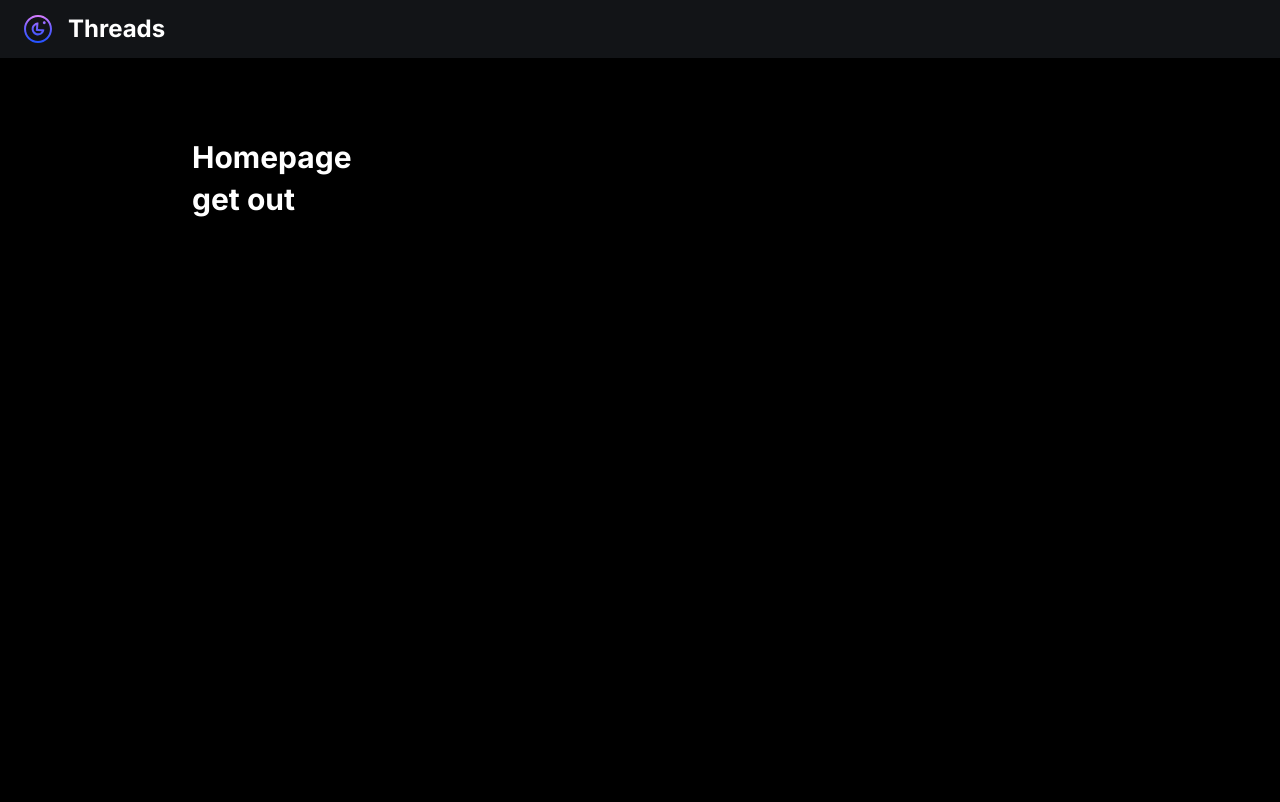
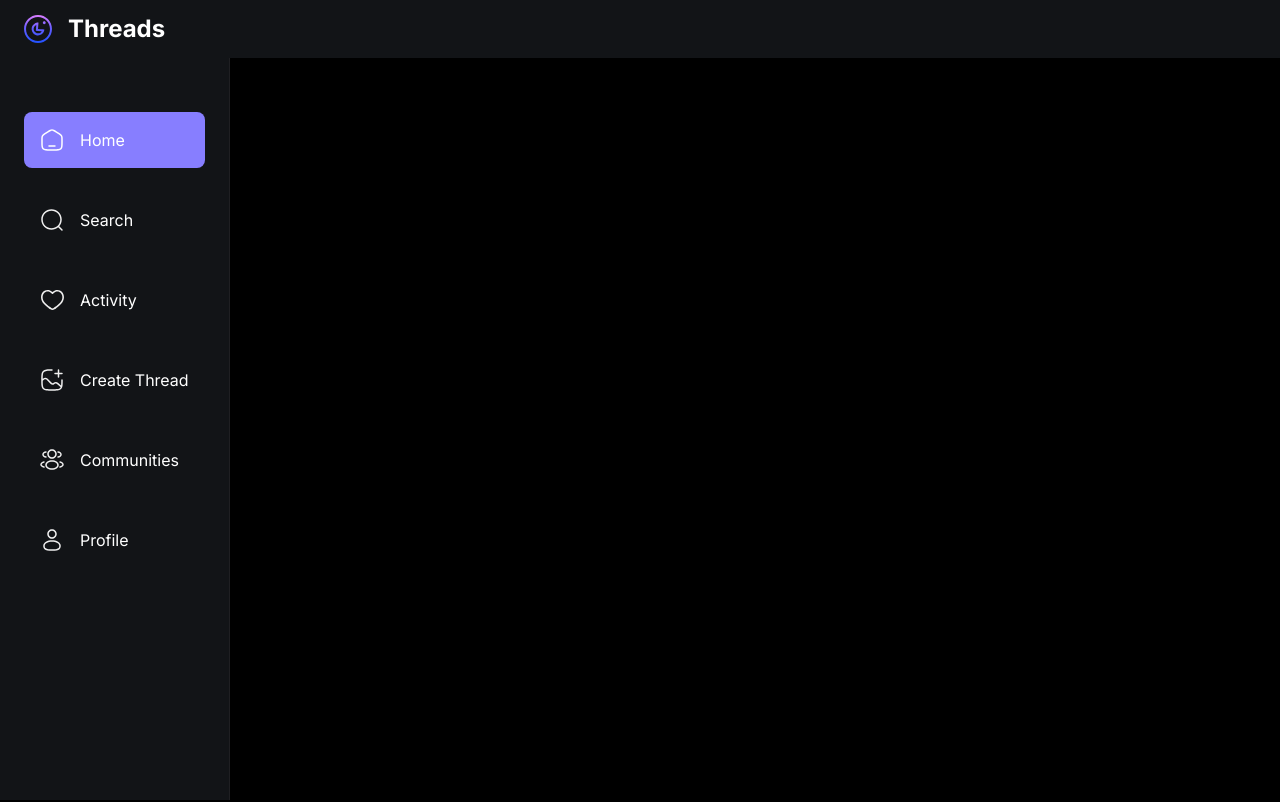
Before and after one commit to kmfiguerrez/threads-clone, a Next.js app: page / in a window 1280 px wide. Shown: the top 802 px of the page. Built offline with nearby package versions, Linux system fonts and the light colour scheme; no server answers.

Commit message:
Finish left side bar and make constant dir

```diff
--- a/src/components/shared/LeftSideBar.tsx
+++ b/src/components/shared/LeftSideBar.tsx
@@ -1,8 +1,66 @@
+'use client'
 
+import { sidebarLinks } from "@/constants"
+import Link from "next/link"
+import Image from 'next/image'
+import { usePathname, useRouter } from 'next/navigation'
+import { SignOutButton, SignedIn } from "@clerk/nextjs"
 
 const LeftSideBar = () => {
+  const router = useRouter()
+  const pathname = usePathname()
+
   return (
-    <div>LeftSideBar</div>
+    <section className="custom-scrollbar leftsidebar">
+      <div className="flex w-full flex-1 flex-col gap-6 px-6">
+        {
+          sidebarLinks.map((link) => {
+            // To Check the active link.
+            const isActive = (
+              pathname.includes(link.route) &&
+              link.route.length > 1
+            ) || pathname === link.route
+
+            return (
+              <Link
+                href={link.route}
+                key={link.label}
+                className={`leftsidebar_link
+                  ${isActive && 'bg-primary-500'}
+                `}
+              >
+                <Image
+                  src={link.imgURL}
+                  alt={link.label}
+                  width={24}
+                  height={24}
+                />
+                <p className="text-light-1 max-lg:hidden">
+                  {link.label}
+                </p>
+              </Link>
+            )
+          })
+        }
+      </div>
+      {/* Logout button */}
+      <div className="mt-10 px-6">
+          <SignedIn>
+            {/* Once signed in, the sign out button will appear */}
+            <SignOutButton signOutCallback={() => router.push('/sign-in')}>
+              <div className="flex cursor-pointer gap-4 p-4">
+                <Image
+                  src='/assets/logout.svg'
+                  alt='logout'
+                  width={24}
+                  height={24}
+                />
+                <p className="text-light-2 max-lg:hidden">Logout</p>
+              </div>
+            </SignOutButton>
+          </SignedIn>
+      </div>
+    </section>
   )
 }
 
--- /dev/null
+++ b/src/constants/index.ts
@@ -0,0 +1,44 @@
+export const sidebarLinks = [
+  {
+    imgURL: "/assets/home.svg",
+    route: "/",
+    label: "Home",
+  },
+  {
+    imgURL: "/assets/search.svg",
+    route: "/search",
+    label: "Search",
+  },
+  {
+    imgURL: "/assets/heart.svg",
+    route: "/activity",
+    label: "Activity",
+  },
+  {
+    imgURL: "/assets/create.svg",
+    route: "/create-thread",
+    label: "Create Thread",
+  },
+  {
+    imgURL: "/assets/community.svg",
+    route: "/communities",
+    label: "Communities",
+  },
+  {
+    imgURL: "/assets/user.svg",
+    route: "/profile",
+    label: "Profile",
+  },
+];
+
+export const profileTabs = [
+  { value: "threads", label: "Threads", icon: "/assets/reply.svg" },
+  { value: "replies", label: "Replies", icon: "/assets/members.svg" },
+  { value: "tagged", label: "Tagged", icon: "/assets/tag.svg" },
+];
+
+export const communityTabs = [
+  { value: "threads", label: "Threads", icon: "/assets/reply.svg" },
+  { value: "members", label: "Members", icon: "/assets/members.svg" },
+  { value: "requests", label: "Requests", icon: "/assets/request.svg" },
+];
```
